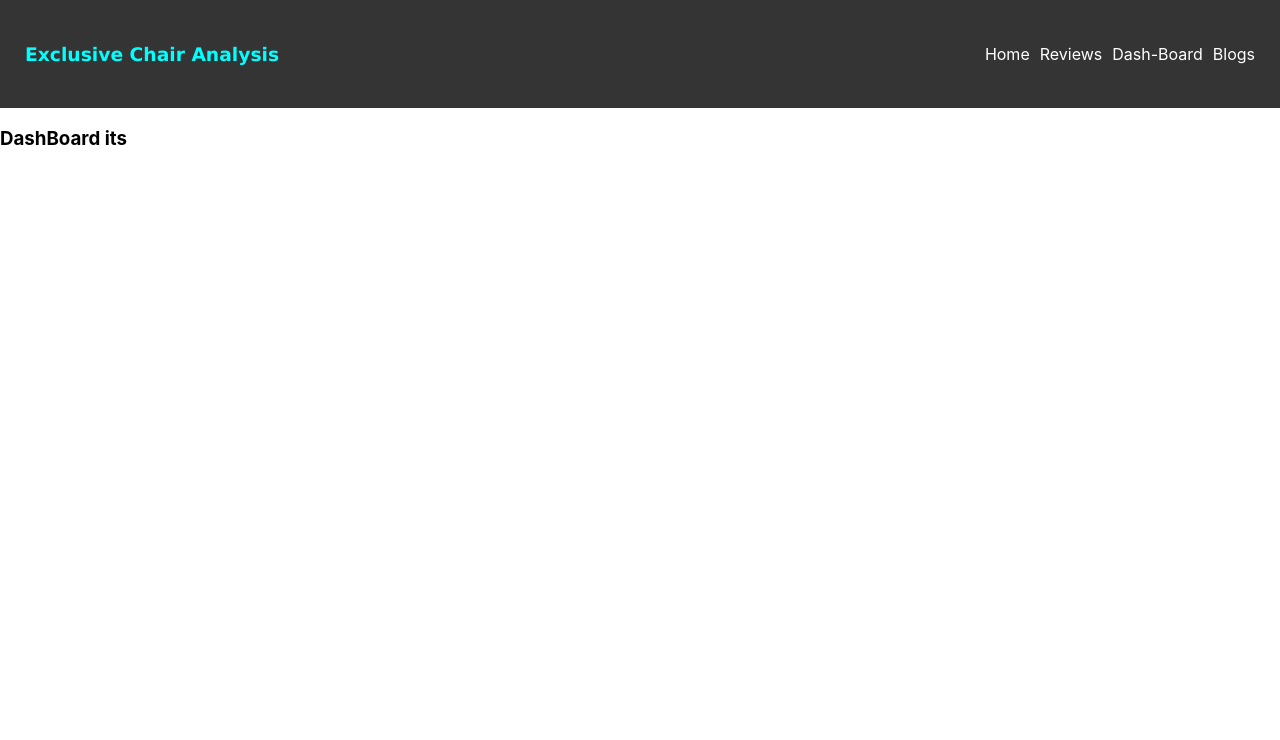
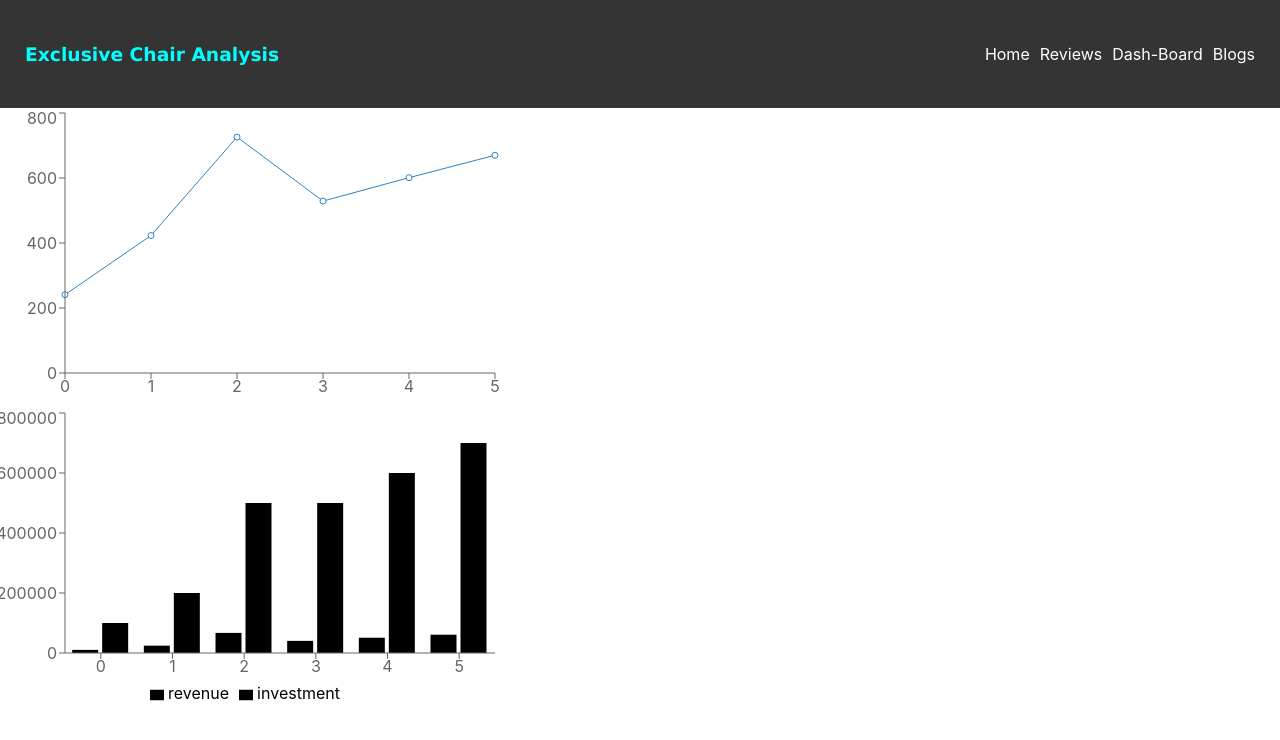
Before and after one commit to sabbir-hossen66/product-analysis-website, a React (Create React App) app: page /dashboard in a window 1280 px wide. Shown: the top 740 px of the page. Built offline with nearby package versions, Linux system fonts and the light colour scheme.

Commit message:
chart set up and added

```diff
--- a/package.json
+++ b/package.json
@@ -10,6 +10,7 @@
     "react-dom": "^18.0.0",
     "react-router-dom": "^6.3.0",
     "react-scripts": "5.0.0",
+    "recharts": "^2.1.9",
     "web-vitals": "^2.1.4"
   },
   "scripts": {
--- a/src/components/DashBoard/DashBoard.js
+++ b/src/components/DashBoard/DashBoard.js
@@ -1,9 +1,66 @@
 import React from 'react';
+import { Bar, BarChart, Legend, Line, LineChart, Tooltip, XAxis, YAxis } from "recharts";
+const DashBoard = () => {
+    const data = [
+        {
+            month: "Mar",
+            investment: 100000,
+            sell: 241,
+            revenue: 10401,
+        },
+        {
+            month: "Apr",
+            investment: 200000,
+            sell: 423,
+            revenue: 24500,
+        },
+        {
+            month: "May",
+            investment: 500000,
+            sell: 726,
+            revenue: 67010,
+        },
+        {
+            month: "Jun",
+            investment: 500000,
+            sell: 529,
+            revenue: 40405,
+        },
+        {
+            month: "Jul",
+            investment: 600000,
+            sell: 601,
+            revenue: 50900,
+        },
+        {
+            month: "Aug",
+            investment: 700000,
+            sell: 670,
+            revenue: 61000,
+        },
+    ];
+    return (
+        <div className='parent-chart-container'>
+            <div className="my-5">
+                <LineChart width={500} height={300} data={data}>
+                    <Line dataKey={"month"}></Line>
 
-const DashBoard = () => {
-    return (
-        <div>
-            <h3>DashBoard its</h3>
+                    <Line dataKey={"sell"}></Line>
+                    <XAxis></XAxis>
+                    <YAxis></YAxis>
+                    <Tooltip></Tooltip>
+                </LineChart>
+            </div>
+            <div>
+                <BarChart width={500} height={300} data={data}>
+                    <Bar dataKey={"revenue"}></Bar>
+                    <Bar style={{ backgroundColor: "orange" }} dataKey={"investment"}></Bar>
+                    <XAxis></XAxis>
+                    <YAxis></YAxis>
+                    <Tooltip></Tooltip>
+                    <Legend></Legend>
+                </BarChart>
+            </div>
         </div>
     );
 };
```
Also changed, not shown: 1 other file (tests, documents, lock files or other folders).
